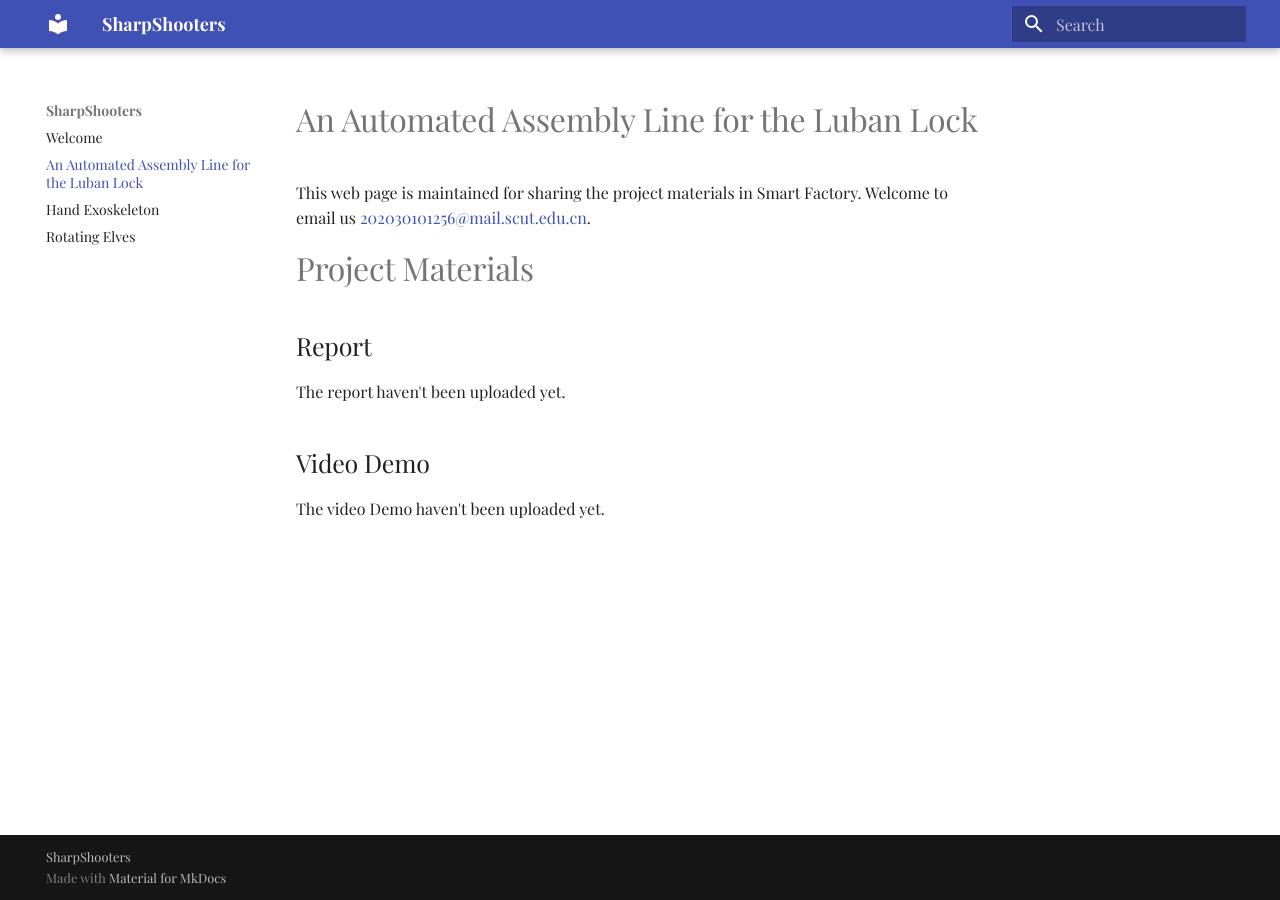
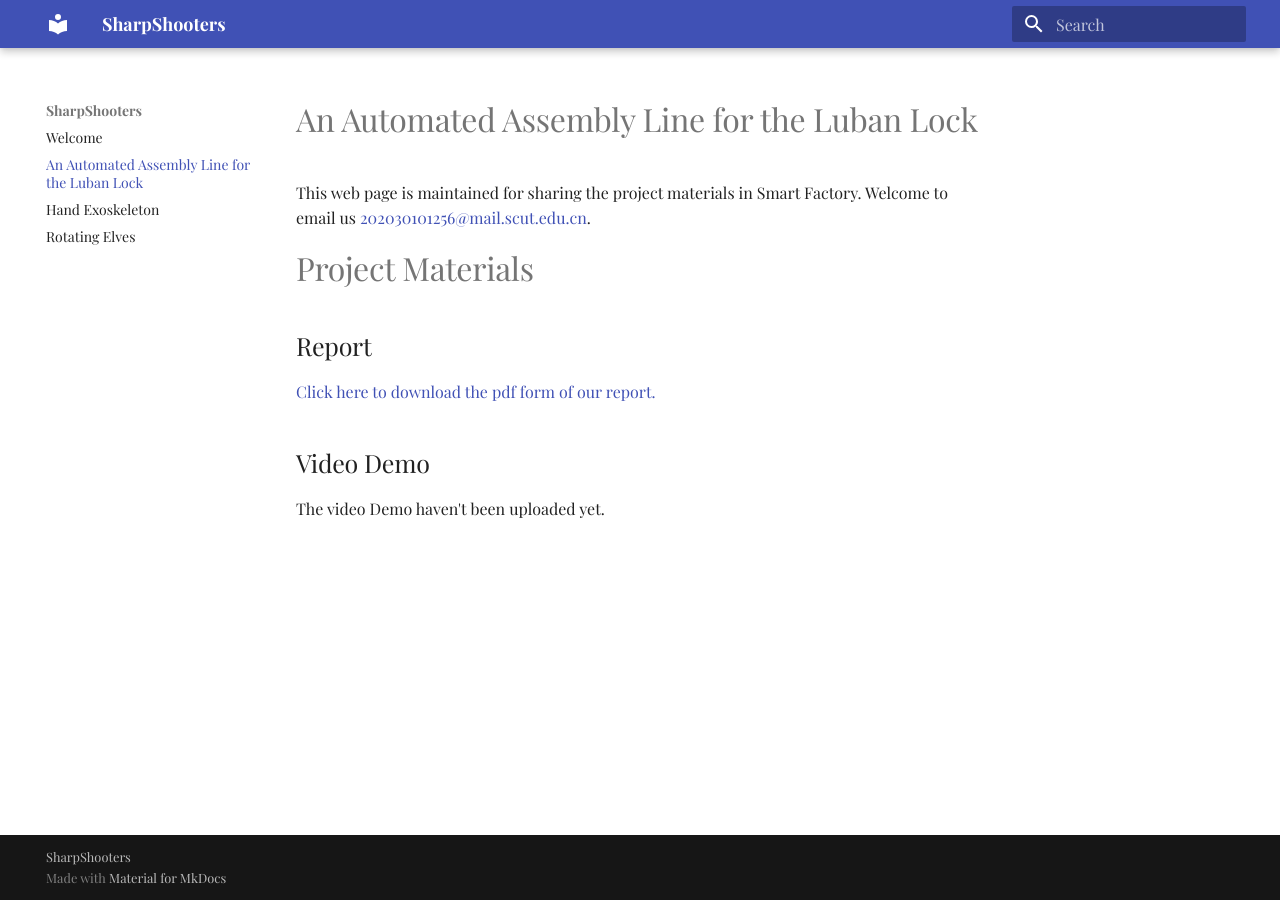
Before and after one commit to GuanQinG-GitHub/Rotating-Elves, an MkDocs documentation site: the page built from docs/Automated Line.md, in a window 1280 px wide. Built offline with MkDocs 1.6.1 and Material for MkDocs 9.7.7, drawn with Linux system fonts in a browser that asks for light colours; some web fonts are replaced.

Commit message:
Update Automated Line.md

```diff
--- a/docs/Automated Line.md
+++ b/docs/Automated Line.md
@@ -4,7 +4,7 @@ This web page is maintained for sharing the project materials in Smart Factory.
 # Project Materials
 
 ## Report
-The report haven't been uploaded yet.
+[Click here to download the pdf form of our report.](Automated Line/An_Automated_Assembly_Line_for_the_Luban_Lock_SharpShooters.pdf)
 
 
 ## Video Demo
```
